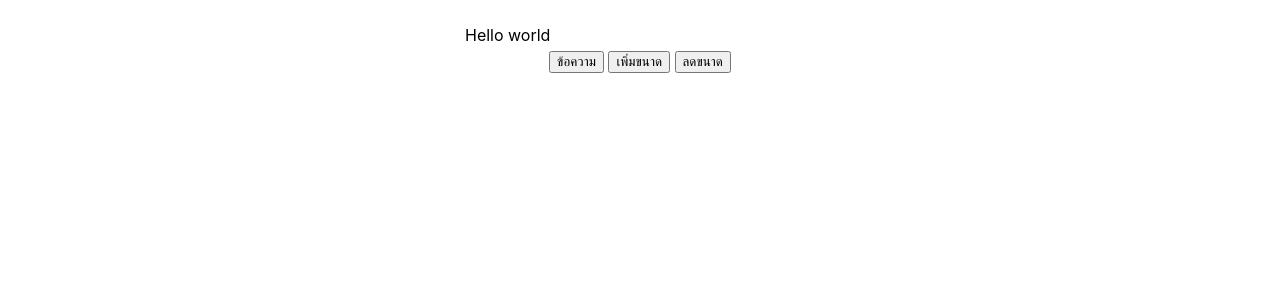
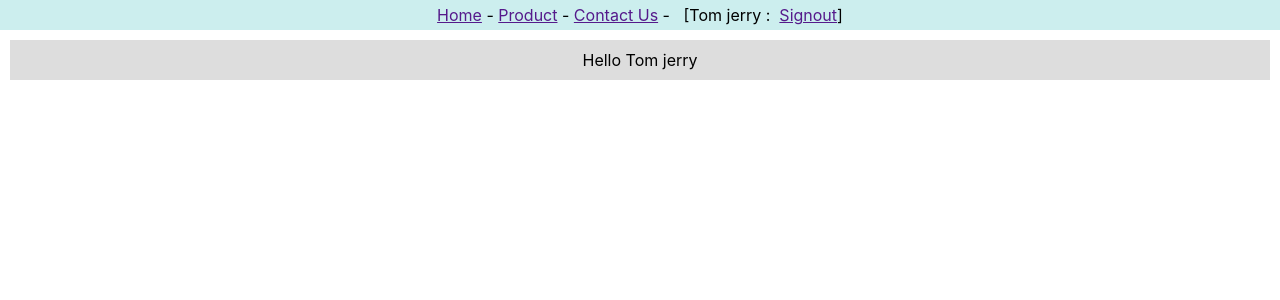
Before and after one commit to Nwpatt/github-desktop-project, a React (Create React App) app: page / in a window 1280 px wide. Shown: the top 300 px of the page. Built offline with nearby package versions, Linux system fonts and the light colour scheme.

Commit message:
content and header from context

```diff
--- a/package.json
+++ b/package.json
@@ -9,7 +9,7 @@
     "react": "^18.2.0",
     "react-dom": "^18.2.0",
     "react-scripts": "5.0.1",
-    "tar": "^6.1.15",
+    "tar": "^6.2.0",
     "web-vitals": "^2.1.4"
   },
   "scripts": {
--- a/src/App.js
+++ b/src/App.js
@@ -6,7 +6,10 @@
 // import RefsFunc from "./refs-func";
 // import Calendar from "./class-components";
 // import RefsArray from "./refs-array";
-import MessageBox from "./state-func";
+// import MessageBox from "./state-func";
+import { userContext } from './context';
+import Header from "./context-header";
+import Content from "./context-content";
 
 function App() {
   return (
@@ -21,7 +24,11 @@
       {/* <RefsArray/> */}
       {/* <RefsArray/> */}
       {/* <Footer/> */}
-      <MessageBox/>
+      {/* <MessageBox/> */}
+      <userContext.Provider value={'Tom jerry'}>
+        <Header/>
+        <Content/>
+      </userContext.Provider>
     </>
   )
 }
--- /dev/null
+++ b/src/context-content.js
@@ -0,0 +1,19 @@
+import React from "react";
+import { userContext } from './context'
+
+export default function Content() {
+    let user = React.useContext(userContext)
+
+    const ContentStyle = {
+        backgroundColor : '#ddd',
+        textAlign : 'center',
+        margin : 10,
+        padding : 10
+    }
+
+    return (
+        <div style={ContentStyle}>
+            Hello {user}
+        </div>
+    )
+}
--- /dev/null
+++ b/src/context-header.js
@@ -0,0 +1,23 @@
+import React from "react";
+import { userContext } from "./context";
+
+export default class Header extends React.Component{
+    static contextType = userContext
+    render(){
+        const user = this.context
+
+        const headerStyle = {
+            backgroundColor:'#cee',
+            textAlign:'center',
+            padding:5
+        }
+        return(
+            <div style={headerStyle}>
+                <a href="">Home</a>&nbsp;-&nbsp;
+                <a href="">Product</a>&nbsp;-&nbsp;
+                <a href="">Contact Us</a>&nbsp;-&nbsp;&nbsp;
+                [{user}&nbsp;:&nbsp; <a href="">Signout</a>]
+            </div>
+        )
+    }
+}
--- /dev/null
+++ b/src/context.js
@@ -0,0 +1,3 @@
+import React,{createContext} from "react";
+
+export const userContext = createContext()
```
Also changed, not shown: 1 other file (tests, documents, lock files or other folders).
